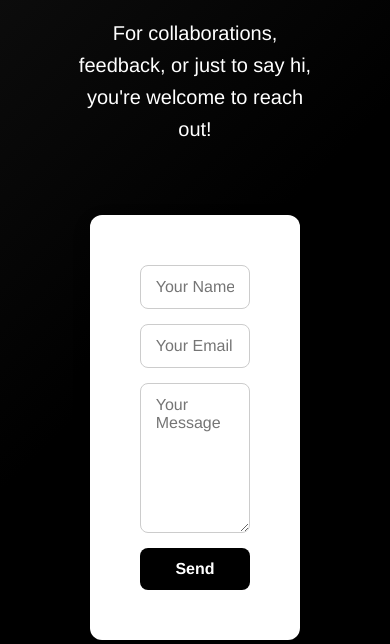
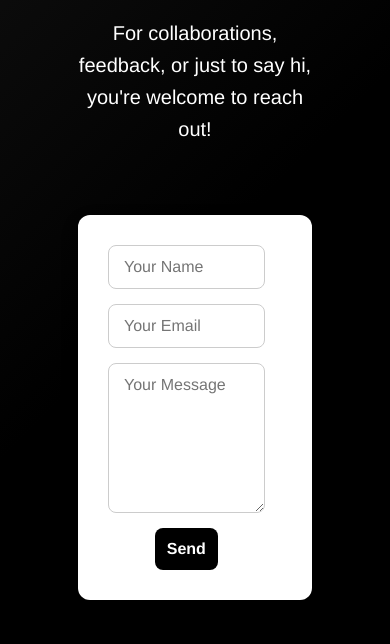
Before and after one commit to arsyjr7/PORTOFOLIO, a plain HTML site: page index.html in a window 390 px wide. Shown: the part 2322-2966 px from the top of the page. Drawn offline with Linux system fonts and the light colour scheme.

Commit message:
Update tampilan navbar dan perbaikan CSS responsif

```diff
--- a/style.css
+++ b/style.css
@@ -469,7 +469,7 @@ body {
         display: flex;
     }
 
-    .aboutme, .experience, .skills, .form-contact {
+    .aboutme, .experience, .skills, .contact-form {
         width: 90%;
         align-items: center;
         text-align: center;
@@ -477,11 +477,6 @@ body {
 
     .contact-title {
         font-size: 30px;
-    }
-
-    .contact-form {
-        width: 100%;
-        padding: 20px;
     }
 
     .nama {
```
